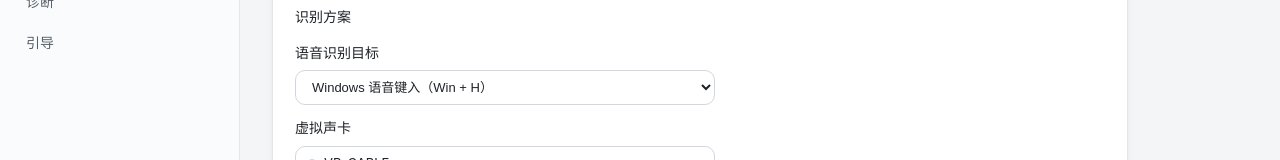
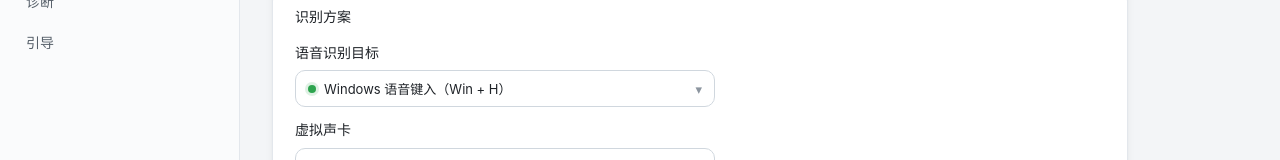
Before and after one commit to poluce/windows-remote-mic, a React (Vite) app: page / in a window 1280 px wide. Both pictures are taken after a click on the button "语音". Shown: the part 241-401 px from the top of the page. Built offline with nearby package versions, Linux system fonts and the light colour scheme.

Commit message:
语音识别目标下拉框增加状态标点

```diff
--- a/src/App.css
+++ b/src/App.css
@@ -447,12 +447,12 @@ button {
   font-size: 13px;
 }
 
-.driver-select {
+.status-select {
   position: relative;
   max-width: 420px;
 }
 
-.driver-select-trigger {
+.status-select-trigger {
   display: flex;
   align-items: center;
   gap: 8px;
@@ -467,16 +467,16 @@ button {
   text-align: left;
 }
 
-.driver-select-trigger.open {
+.status-select-trigger.open {
   border-color: var(--accent);
 }
 
-.driver-select-caret {
+.status-select-caret {
   margin-left: auto;
   color: var(--text-3);
 }
 
-.driver-select-menu {
+.status-select-menu {
   position: absolute;
   top: calc(100% + 4px);
   left: 0;
@@ -489,7 +489,7 @@ button {
   box-shadow: var(--shadow);
 }
 
-.driver-option {
+.status-option {
   display: flex;
   align-items: center;
   gap: 8px;
@@ -503,11 +503,11 @@ button {
   text-align: left;
 }
 
-.driver-option:hover:not(:disabled) {
+.status-option:hover:not(:disabled) {
   background: var(--accent-soft);
 }
 
-.driver-option:disabled {
+.status-option:disabled {
   opacity: 0.5;
   cursor: not-allowed;
 }
--- a/src/pages/VoicePage.tsx
+++ b/src/pages/VoicePage.tsx
@@ -8,6 +8,13 @@ type VbCableStatus = {
 };
 
 type DriverStatus = "loading" | "ready" | "missing" | "unknown";
+
+const TARGET_OPTIONS = [
+  { value: "windows_voice", label: "Windows 语音键入（Win + H）", status: "ready" },
+  { value: "ime_wechat", label: "微信输入法（预留）", status: "preview" },
+  { value: "ime_doubao", label: "豆包输入法（预留）", status: "preview" },
+  { value: "ime_sogou", label: "搜狗输入法（预留）", status: "preview" },
+] as const;
 
 const DRIVER_OPTIONS = [
   { value: "vb_cable", label: "VB-CABLE", disabled: false },
@@ -22,7 +29,9 @@ export function VoicePage() {
   const [simResult, setSimResult] = useState("");
   const [driverStatus, setDriverStatus] = useState<DriverStatus>("unknown");
   const [driverOpen, setDriverOpen] = useState(false);
+  const [targetOpen, setTargetOpen] = useState(false);
   const driverRef = useRef<HTMLDivElement>(null);
+  const targetRef = useRef<HTMLDivElement>(null);
 
   useEffect(() => {
     if (voiceTarget !== "windows_voice") {
@@ -51,6 +60,9 @@ export function VoicePage() {
 
   useEffect(() => {
     function onPointerDown(e: MouseEvent) {
+      if (targetRef.current && !targetRef.current.contains(e.target as Node)) {
+        setTargetOpen(false);
+      }
       if (driverRef.current && !driverRef.current.contains(e.target as Node)) {
         setDriverOpen(false);
       }
@@ -147,25 +159,50 @@ export function VoicePage() {
         <div className="card-title">识别方案</div>
         <div className="wizard-group">
           <div className="wizard-label">语音识别目标</div>
-          <select
-            className="select"
-            value={voiceTarget}
-            onChange={(e) => setVoiceTarget(e.currentTarget.value)}
-          >
-            <option value="windows_voice">Windows 语音键入（Win + H）</option>
-            <option value="ime_wechat">微信输入法（预留）</option>
-            <option value="ime_doubao">豆包输入法（预留）</option>
-            <option value="ime_sogou">搜狗输入法（预留）</option>
-          </select>
+          <div className="status-select" ref={targetRef}>
+            <button
+              type="button"
+              className={`status-select-trigger${targetOpen ? " open" : ""}`}
+              onClick={() => setTargetOpen((open) => !open)}
+            >
+              <span
+                className={`status-dot ${
+                  TARGET_OPTIONS.find((target) => target.value === voiceTarget)?.status ?? "preview"
+                }`}
+              />
+              <span>
+                {TARGET_OPTIONS.find((target) => target.value === voiceTarget)?.label}
+              </span>
+              <span className="status-select-caret">▾</span>
+            </button>
+            {targetOpen && (
+              <div className="status-select-menu">
+                {TARGET_OPTIONS.map((target) => (
+                  <button
+                    type="button"
+                    key={target.value}
+                    className="status-option"
+                    onClick={() => {
+                      setVoiceTarget(target.value);
+                      setTargetOpen(false);
+                    }}
+                  >
+                    <span className={`status-dot ${target.status}`} />
+                    <span>{target.label}</span>
+                  </button>
+                ))}
+              </div>
+            )}
+          </div>
         </div>
         {voiceTarget === "windows_voice" && (
           <>
             <div className="wizard-group">
               <div className="wizard-label">虚拟声卡</div>
-              <div className="driver-select" ref={driverRef}>
+              <div className="status-select" ref={driverRef}>
                 <button
                   type="button"
-                  className={`driver-select-trigger${driverOpen ? " open" : ""}`}
+                  className={`status-select-trigger${driverOpen ? " open" : ""}`}
                   onClick={() => setDriverOpen((open) => !open)}
                 >
                   <span className={`status-dot ${driverStatus}`} />
@@ -176,15 +213,15 @@ export function VoicePage() {
                         ? "Voicemeeter（预留）"
                         : "ReaRoute（预留）"}
                   </span>
-                  <span className="driver-select-caret">▾</span>
+                  <span className="status-select-caret">▾</span>
                 </button>
                 {driverOpen && (
-                  <div className="driver-select-menu">
+                  <div className="status-select-menu">
                     {DRIVER_OPTIONS.map((driver) => (
                       <button
                         type="button"
                         key={driver.value}
-                        className="driver-option"
+                        className="status-option"
                         disabled={driver.disabled}
                         onClick={() => {
                           setVirtualDriver(driver.value);
```
